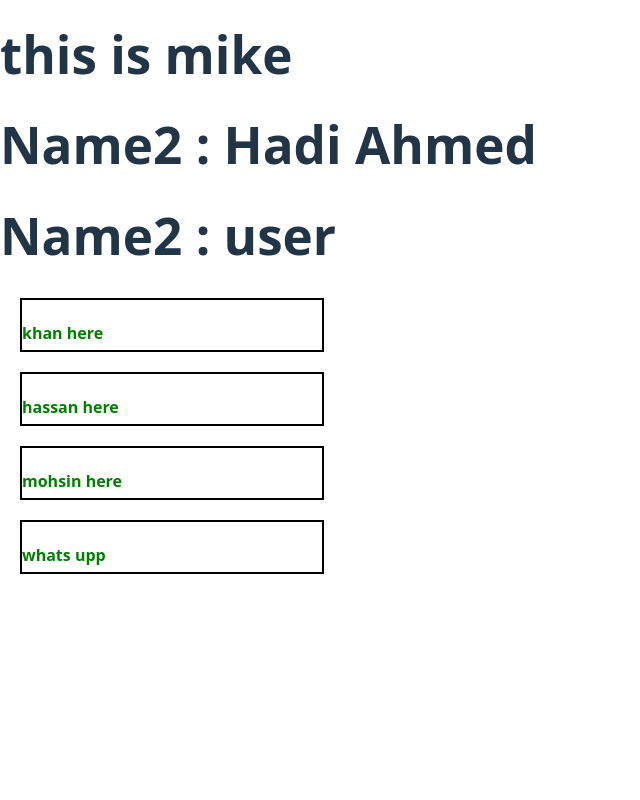
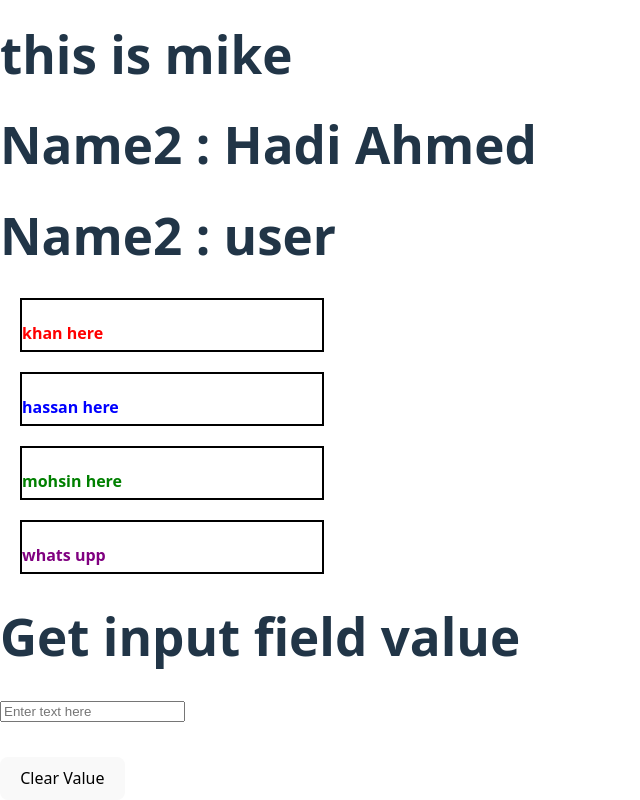
Before and after one commit to Babarnawaz123/Props_React, a React (Vite) app in the folder props_React/: page / in a window 1280 px wide. Shown: the part 588-1388 px from the top of the page, without its empty margins (0-640 px from the left). Before the commit the page ends 1182 px from the top, so only its background shows below. Built offline with nearby package versions, Linux system fonts and the light colour scheme.

Commit message:
React-onChange-Event
I learned  about On change state in react

```diff
--- a/props_React/src/App.jsx
+++ b/props_React/src/App.jsx
@@ -1,24 +1,32 @@
 import User from  './assets/User'
 import Advance from './advance';
 import Wrapper from './wrapper';
+import { useState } from 'react';
 function App() {    {/*this user tag will give data to user.jsx props*/}
+const [val,setVal] = useState("")
 return(
     <div>
 <User name="Babar" age={22} stdName = "Tariq" stdId = "RCF-30121" ProName="Smart Watch" ProId="watch-4533"   ProDes="At the heart of our smartwatches lies a commitment to your well-being. With advanced health monitoring features including heart rate tracking, stress management and sleep monitoring, our smartwatches empower you to take control of your fitness journey like never before. Whether you're a fitness enthusiast striving to reach new milestones or someone prioritizing holistic wellness, our smartwatches provide actionable insights and personalized guidance to support your health and wellness goals."/>
 <Advance name2="Hadi Ahmed"/>
 <Advance />   {/*for defualt props */}
 <Wrapper>
-    <h4>khan here</h4>
+    <h4 style={{color:"red"}}>khan here</h4>
 </Wrapper>
 <Wrapper>
-    <h4>hassan here</h4>
+    <h4 style={{color:"blue"}}>hassan here</h4>
 </Wrapper>
 <Wrapper>
-    <h4>mohsin here</h4>
+    <h4 style={{color:"green"}}>mohsin here</h4>
 </Wrapper>
 <Wrapper>
-    <h4>whats upp</h4>
+    <h4 style={{color:"purple"}}>whats upp</h4>
 </Wrapper>
+
+{/*onChange Event  */}
+<h1>Get input field value</h1>
+<input type="text" value={val} onChange={(event)=>setVal(event.target.value)} placeholder='Enter text here'/>
+<h1>{val}</h1>
+<button onClick={()=>setVal("")} >Clear Value</button>
 </div>
 
 
```
